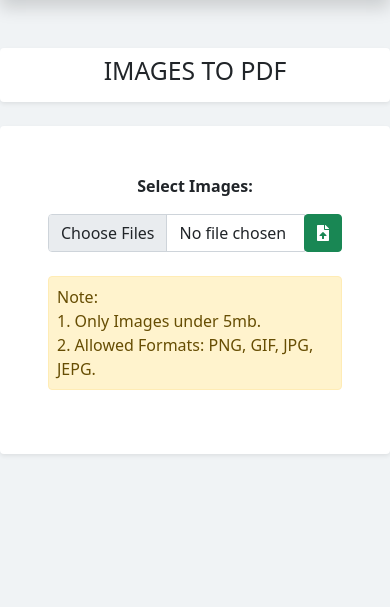
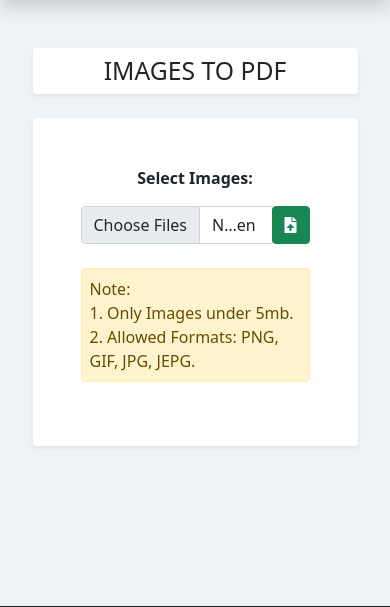
Before and after one commit to abhijeets1/PDFEngine, a Django app: page /imgtopdf/ in a window 390 px wide. Shown: the part 72-679 px from the top of the page. Run offline with Django 3.2, Linux system fonts and the light colour scheme; some libraries are stand-ins or nearby versions.

Commit message:
Setting mobile view.

```diff
--- a/imgtopdf/templates/imgtopdf/index.html
+++ b/imgtopdf/templates/imgtopdf/index.html
@@ -3,14 +3,14 @@
 {% block content %}
 	<div class="container-fluid mt-5">
 		<div class="row justify-content-around">
-			<div class="col-lg-5 bg-white p-2 rounded text-center shadow-sm">
-				<h2>IMAGES TO PDF</h2>
+			<div class="col-lg-5 col-10 bg-white p-2 rounded text-center shadow-sm">
+				<h2 class="m-0">IMAGES TO PDF</h2>
 			</div>
 		</div>
 	</div>
 	<div class="container-fluid mt-4 mb-10">
 		<div class="row justify-content-center">
-			<div class="col-lg-5 bg-white p-5 text-center rounded shadow-sm">
+			<div class="col-lg-5 col-10 bg-white p-5 text-center rounded shadow-sm">
 				<form action="{% url 'topdf' %}" method="POST" enctype="multipart/form-data">
 					{% csrf_token %}
 					<p><b>Select Images:</b></p>
--- a/imgtotext/templates/imgtotext/index.html
+++ b/imgtotext/templates/imgtotext/index.html
@@ -3,14 +3,14 @@
 {% block content %}
 	<div class="container-fluid mt-5">
 		<div class="row justify-content-around">
-			<div class="col-lg-5 bg-white p-2 rounded text-center shadow-sm">
-				<h2>IMAGE TO TEXT</h2>
+			<div class="col-lg-5 col-10 bg-white p-2 rounded text-center shadow-sm">
+				<h2 class="m-0">IMAGE TO TEXT</h2>
 			</div>
 		</div>
 	</div>
 	<div class="container-fluid mt-4 mb-10">
 		<div class="row justify-content-center">
-			<div class="col-lg-5 bg-white p-5 text-center rounded shadow-sm">
+			<div class="col-lg-5 col-10 bg-white p-5 text-center rounded shadow-sm">
 				<form action="{% url 'totext' %}" method="POST" enctype="multipart/form-data">
 					{% csrf_token %}
 					<p><b>Select Image:</b></p>
--- a/pdfdecrypt/templates/pdfdecrypt/index.html
+++ b/pdfdecrypt/templates/pdfdecrypt/index.html
@@ -3,14 +3,14 @@
 {% block content %}
 	<div class="container-fluid mt-5">
 		<div class="row justify-content-around">
-			<div class="col-lg-5 bg-white p-2 rounded text-center shadow-sm">
-				<h2>DECRYPT PDF</h2>
+			<div class="col-lg-5 col-10 bg-white p-2 rounded text-center shadow-sm">
+				<h2 class="m-0">DECRYPT PDF</h2>
 			</div>
 		</div>
 	</div>
 	<div class="container-fluid mt-4 mb-10">
 		<div class="row justify-content-center">
-			<div class="col-lg-5 bg-white p-5 text-center rounded shadow-sm">
+			<div class="col-lg-5 col-10 bg-white p-5 text-center rounded shadow-sm">
 				<form action="{% url 'decrypt' %}" method="POST" enctype="multipart/form-data">
 					{% csrf_token %}
 					<p><b>Select Pdf:</b></p>
--- a/pdfencrypt/templates/pdfencrypt/index.html
+++ b/pdfencrypt/templates/pdfencrypt/index.html
@@ -3,14 +3,14 @@
 {% block content %}
 	<div class="container-fluid mt-5">
 		<div class="row justify-content-around">
-			<div class="col-lg-5 bg-white p-2 rounded text-center shadow-sm">
-				<h2>ENCRYPT PDF</h2>
+			<div class="col-lg-5 col-10 bg-white p-2 rounded text-center shadow-sm">
+				<h2 class="m-0">ENCRYPT PDF</h2>
 			</div>
 		</div>
 	</div>
 	<div class="container-fluid mt-4 mb-10">
 		<div class="row justify-content-center">
-			<div class="col-lg-5 bg-white p-5 text-center rounded shadow-sm">
+			<div class="col-lg-5 col-10 bg-white p-5 text-center rounded shadow-sm">
 				<form action="{% url 'encrypt' %}" method="POST" enctype="multipart/form-data">
 					{% csrf_token %}
 					<p><b>Select Pdf:</b></p>
--- a/pdfmerge/templates/pdfmerge/index.html
+++ b/pdfmerge/templates/pdfmerge/index.html
@@ -4,7 +4,7 @@
 	<div class="container-fluid mt-5">
 		<div class="row justify-content-around">
 			<div class="col-lg-5 col-10 bg-white p-2 rounded text-center shadow-sm">
-				<p class="display-5 m-0"><b>MERGE PDFS</b></p>
+				<h2 class="m-0">MERGE PDF</h2>
 			</div>
 		</div>
 	</div>
--- a/pdfsplit/templates/pdfsplit/index.html
+++ b/pdfsplit/templates/pdfsplit/index.html
@@ -3,14 +3,14 @@
 {% block content %}
 	<div class="container-fluid mt-5">
 		<div class="row justify-content-around">
-			<div class="col-lg-5 bg-white p-2 rounded text-center shadow-sm">
-				<h2>SPLIT PDF</h2>
+			<div class="col-lg-5 col-10 bg-white p-2 rounded text-center shadow-sm">
+				<h2 class="m-0">SPLIT PDF</h2>
 			</div>
 		</div>
 	</div>
 	<div class="container-fluid mt-4 mb-10">
 		<div class="row justify-content-center">
-			<div class="col-lg-5 bg-white p-5 text-center rounded shadow-sm">
+			<div class="col-lg-5 col-10 bg-white p-5 text-center rounded shadow-sm">
 				<form action="{% url 'split' %}" method="POST" enctype="multipart/form-data">
 					{% csrf_token %}
 					<p><b>Select Pdf:</b></p>
--- a/pdftoimg/templates/pdftoimg/index.html
+++ b/pdftoimg/templates/pdftoimg/index.html
@@ -3,14 +3,14 @@
 {% block content %}
 	<div class="container-fluid mt-5">
 		<div class="row justify-content-around">
-			<div class="col-lg-5 bg-white p-2 rounded text-center shadow-sm">
-				<h2>PDF TO IMAGES</h2>
+			<div class="col-lg-5 col-10 bg-white p-2 rounded text-center shadow-sm">
+				<h2 class="m-0">PDF TO IMAGES</h2>
 			</div>
 		</div>
 	</div>
 	<div class="container-fluid mt-4 mb-10">
 		<div class="row justify-content-center">
-			<div class="col-lg-5 bg-white p-5 text-center rounded shadow-sm">
+			<div class="col-lg-5 col-10 bg-white p-5 text-center rounded shadow-sm">
 				<form action="{% url 'toimg' %}" method="POST" enctype="multipart/form-data">
 					{% csrf_token %}
 					<p><b>Select Pdf:</b></p>
--- a/pdftoword/templates/pdftoword/index.html
+++ b/pdftoword/templates/pdftoword/index.html
@@ -3,14 +3,14 @@
 {% block content %}
 	<div class="container-fluid mt-5">
 		<div class="row justify-content-around">
-			<div class="col-lg-5 bg-white p-2 rounded text-center shadow-sm">
-				<h2>PDF TO WORD</h2>
+			<div class="col-lg-5 col-10 bg-white p-2 rounded text-center shadow-sm">
+				<h2 class="m-0">PDF TO WORD</h2>
 			</div>
 		</div>
 	</div>
 	<div class="container-fluid mt-4 mb-10">
 		<div class="row justify-content-center">
-			<div class="col-lg-5 bg-white p-5 text-center rounded shadow-sm">
+			<div class="col-lg-5 col-10 bg-white p-5 text-center rounded shadow-sm">
 				<form action="{% url 'toword' %}" method="POST" enctype="multipart/form-data">
 					{% csrf_token %}
 					<p><b>Select Pdf:</b></p>
```
